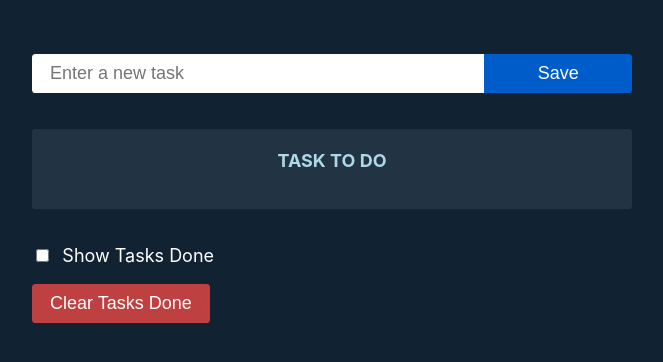
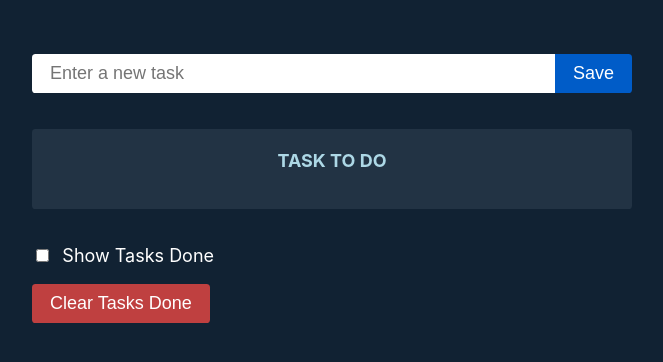
Before and after one commit to jorgeabf/task-app-localstorage, a React (Create React App) app: page / in a window 1280 px wide. Shown: the top 362 px of the page, without its empty margins (308-971 px from the left). Built offline with nearby package versions, Linux system fonts and the light colour scheme.

Commit message:
fix: flex

```diff
--- a/src/components/TaskCreator.css
+++ b/src/components/TaskCreator.css
@@ -1,8 +1,7 @@
 form {
    border-radius: var(--border-radius);
    font-size: inherit;
-   display: grid;
-   grid-template-columns: 1fr 13ch;
+   display: flex;
    overflow: hidden;
 }
 
```
